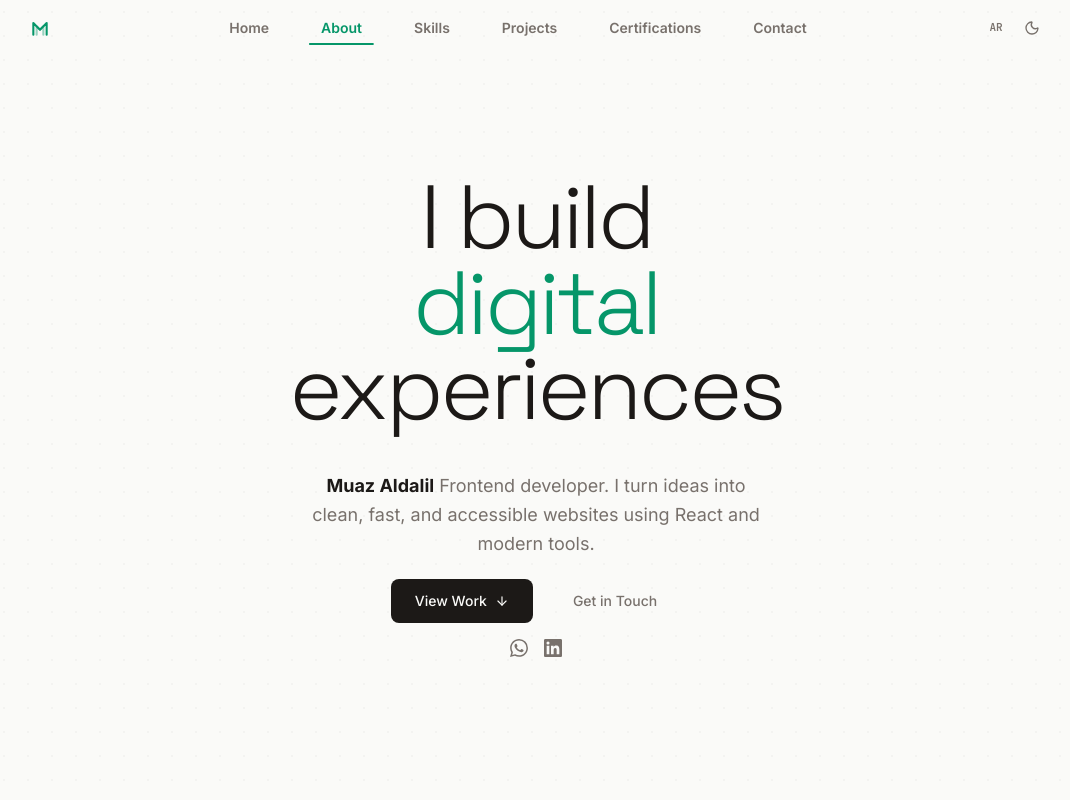
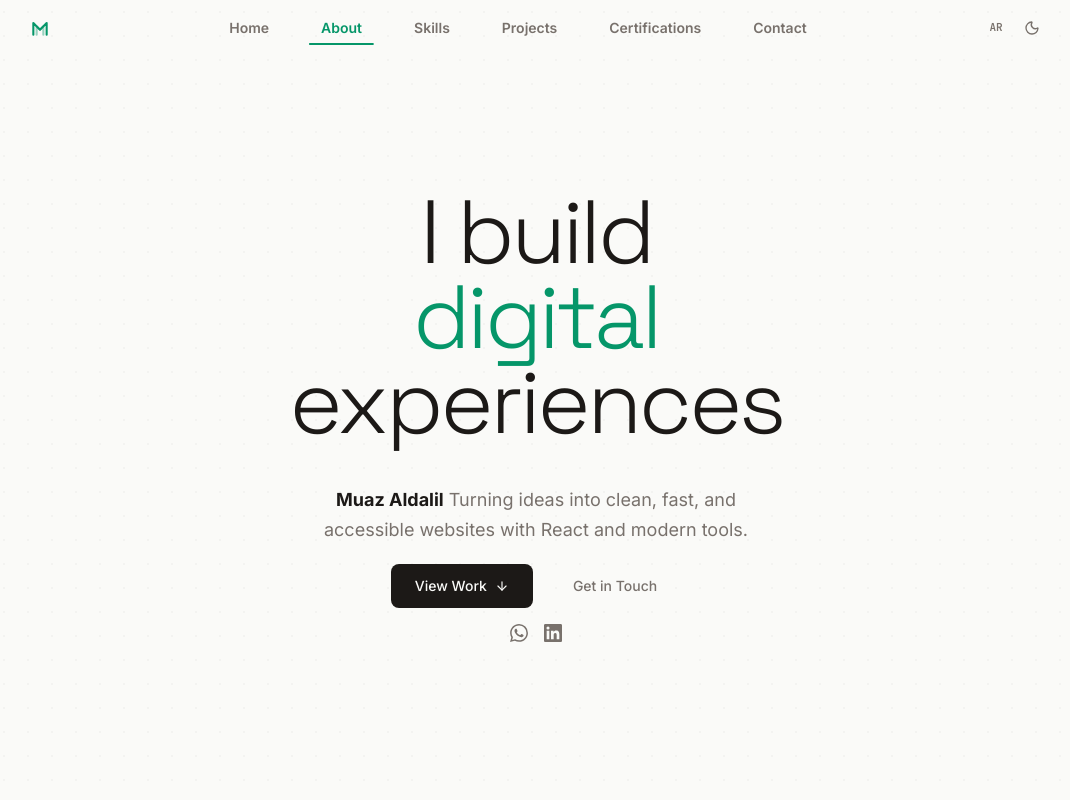
Before and after one commit to Muaz-Aldalil/Portfolio, a React (Vite) app: page / in a window 1280 px wide. Shown: the top 800 px of the page, without its empty margins (104-1174 px from the left). Built offline with nearby package versions, Linux system fonts and the light colour scheme.

Commit message:
refactor: tighten hero headline and subtitle — remove repetition, add punch

```diff
--- a/src/i18n/translations.js
+++ b/src/i18n/translations.js
@@ -12,7 +12,7 @@ export const translations = {
       headline1: 'I build',
       headline2: 'digital',
       headline3: 'experiences',
-      subtitle: 'Frontend developer. I turn ideas into clean, fast, and accessible websites using React and modern tools.',
+      subtitle: 'Turning ideas into clean, fast, and accessible websites with React and modern tools.',
       name: 'Muaz Aldalil',
       viewWork: 'View Work',
       getInTouch: 'Get in Touch',
@@ -180,7 +180,7 @@ export const translations = {
       headline1: 'أبني',
       headline2: 'تجارب',
       headline3: 'رقمية',
-      subtitle: 'أبني مواقع سريعة وجميلة وسهلة الوصول. كل مشروع يبدأ بفكرة وأنا هنا لأحوّله إلى واقع.',
+      subtitle: 'أحوّل أفكارك إلى مواقع سريعة وجميلة ومتاحة للجميع. كل شيء باستخدام React والتقنيات الحديثة.',
       name: 'معاذ الدليل',
       viewWork: 'شاهد أعمالي',
       getInTouch: 'تواصل معي',
```
